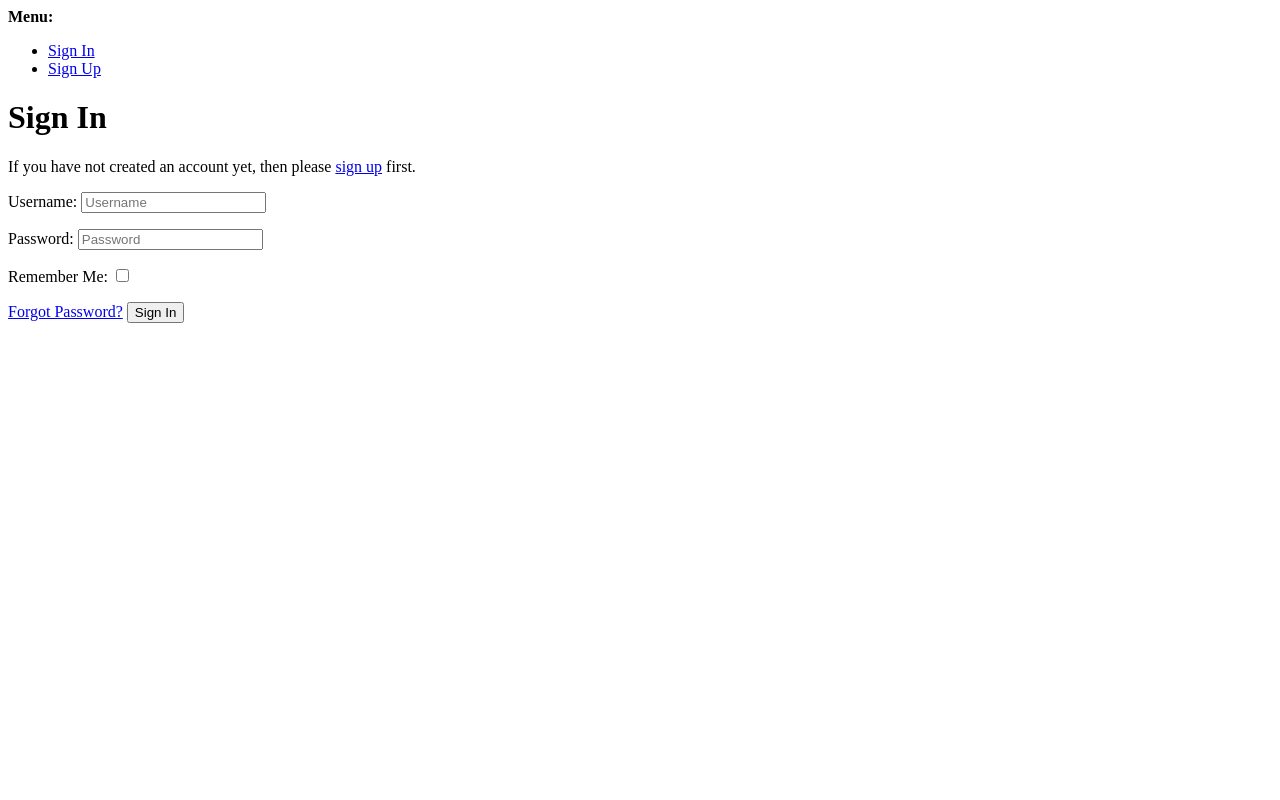
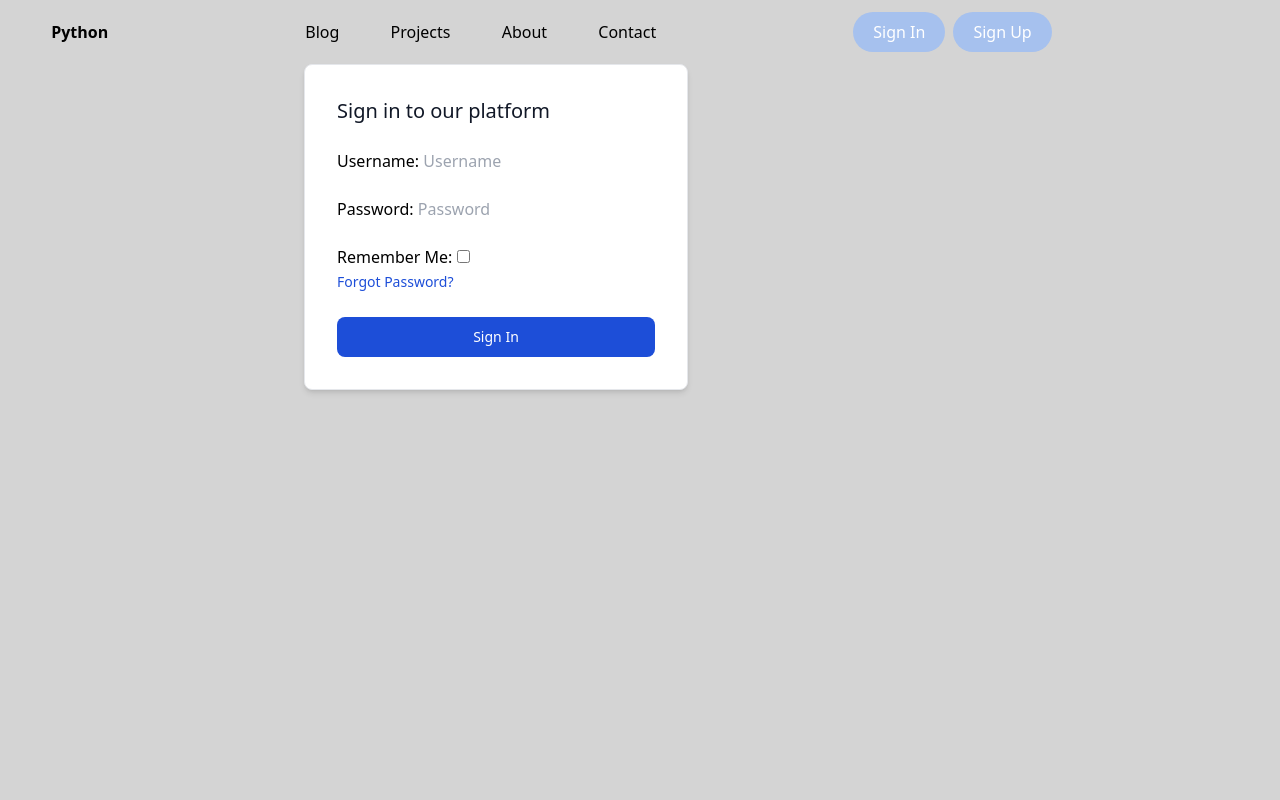
Before and after one commit to vitorkayron/django-blog, a Django app: page /accounts/login/ in a window 1280 px wide. Run offline with Django 4.2, Linux system fonts and the light colour scheme; some libraries are stand-ins or nearby versions.

Commit message:
Add login, Sign In and Sign Up pages

```diff
--- a/posts/templates/home.html
+++ b/posts/templates/home.html
@@ -7,7 +7,4 @@ Blog
 
 
 {% block content %}
-<h1 class="text-3xl font-bold underline">
-    Teste
-  </h1>
 {% endblock %}
--- a/templates/account/login.html
+++ b/templates/account/login.html
@@ -1,4 +1,4 @@
-{% extends "account/base.html" %}
+{% extends "base.html" %}
 
 {% load i18n %}
 {% load account socialaccount %}
@@ -6,41 +6,19 @@
 {% block head_title %}{% trans "Sign In" %}{% endblock %}
 
 {% block content %}
-
-<h1>{% trans "Sign In" %}</h1>
-
-{% get_providers as socialaccount_providers %}
-
-{% if socialaccount_providers %}
-<p>{% blocktrans with site.name as site_name %}Please sign in with one
-of your existing third party accounts. Or, <a href="{{ signup_url }}">sign up</a>
-for a {{ site_name }} account and sign in below:{% endblocktrans %}</p>
-
-<div class="socialaccount_ballot">
-
-  <ul class="socialaccount_providers">
-    {% include "socialaccount/snippets/provider_list.html" with process="login" %}
-  </ul>
-
-  <div class="login-or">{% trans 'or' %}</div>
-
-</div>
-
-{% include "socialaccount/snippets/login_extra.html" %}
-
-{% else %}
-<p>{% blocktrans %}If you have not created an account yet, then please
-<a href="{{ signup_url }}">sign up</a> first.{% endblocktrans %}</p>
-{% endif %}
-
-<form class="login" method="POST" action="{% url 'account_login' %}">
+    <div class="max-w-2xl mx-auto">
+      <div
+        class="bg-white shadow-md border border-gray-200 rounded-lg max-w-sm p-4 sm:p-6 lg:p-8 dark:bg-gray-800 dark:border-gray-700">
+        <h3 class="text-xl font-medium text-gray-900 dark:text-white">Sign in to our platform</h3>
+        <form class="space-y-6" method="POST" action="{% url 'account_login' %}">
           {% csrf_token %}
           {{ form.as_p }}
           {% if redirect_field_value %}
           <input type="hidden" name="{{ redirect_field_name }}" value="{{ redirect_field_value }}" />
           {% endif %}
-  <a class="button secondaryAction" href="{% url 'account_reset_password' %}">{% trans "Forgot Password?" %}</a>
-  <button class="primaryAction" type="submit">{% trans "Sign In" %}</button>
+          <a class="button secondaryAction text-sm text-blue-700 hover:underline ml-auto dark:text-blue-500" href="{% url 'account_reset_password' %}">{% trans "Forgot Password?" %}</a>
+          <button class="primaryAction w-full text-white bg-blue-700 hover:bg-blue-800 focus:ring-4 focus:ring-blue-300 font-medium rounded-lg text-sm px-5 py-2.5 text-center dark:bg-blue-600 dark:hover:bg-blue-700 dark:focus:ring-blue-800" type="submit">{% trans "Sign In" %}</button>
         </form>
-
+      </div>
+    </div>
 {% endblock %}
--- a/templates/account/logout.html
+++ b/templates/account/logout.html
@@ -5,10 +5,13 @@
 {% block head_title %}{% trans "Sign Out" %}{% endblock %}
 
 {% block content %}
+
 <h1>{% trans "Sign Out" %}</h1>
 
 <p>{% trans 'Are you sure you want to sign out?' %}</p>
 
+{% block nav %}
+{% endblock%}
 <form method="post" action="{% url 'account_logout' %}">
   {% csrf_token %}
   {% if redirect_field_value %}
@@ -17,5 +20,4 @@
   <button type="submit">{% trans 'Sign Out' %}</button>
 </form>
 
-
 {% endblock %}
--- a/templates/base.html
+++ b/templates/base.html
@@ -1,21 +1,68 @@
 {% load static %}
-
+{% load i18n %}
 
 <!DOCTYPE html>
 <html lang="pt-BR">
 <head>
     <meta charset="UTF-8">
     <meta name="viewport" content="width=device-width, initial-scale=1.0">
-    <title>
-    {% block title %}
+    <title>{% block title %}{% endblock %}</title>
 
+
+    <script src="https://cdn.tailwindcss.com"></script>
+    <script type="module" src="https://unpkg.com/ionicons@7.1.0/dist/ionicons/ionicons.esm.js"></script>
+    <script nomodule src="https://unpkg.com/ionicons@7.1.0/dist/ionicons/ionicons.js"></script>
+</head>
+<body class="bg-neutral-300 h-screen">
+    {% block nav %}
+    <header class="bg-neutral-300">
+        <nav class="flex justify-between items-center w-[92%] h-16  mx-auto">
+            <div>
+                <a href="{% url 'home' %}" w-16 cursor-pointer"><strong>Python</strong></a>
+            </div>
+            <div
+                class="nav-links duration-500 md:static absolute bg-neutral-300 md:min-h-fit min-h-[60vh] left-0 top-[-100%] md:w-auto  w-full flex items-center px-5">
+                <ul class="flex md:flex-row flex-col md:items-center md:gap-[4vw] gap-8">
+                    <li>
+                        <a class="hover:text-gray-500" href="#">Blog</a>
+                    </li>
+                    <li>
+                        <a class="hover:text-gray-500" href="#">Projects</a>
+                    </li>
+                    <li>
+                        <a class="hover:text-gray-500" href="#">About</a>
+                    </li>
+                    <li>
+                        <a class="hover:text-gray-500" href="#">Contact</a>
+                    </li>
+                    </ul>
+            </div>
+            <div class="flex items-center gap-6">
+                <ul class="flex flex-row gap-2">
+                    {% if user.is_authenticated %}
+                    <li class="bg-white border-[#a6c1ee] text-[#87acec] px-5 py-2 rounded-full hover:bg-[#87acec] hover:text-white cursor-pointer"><a href="{% url 'account_email' %}">{% trans "Change E-mail" %}</a></li>
+                    <li class="bg-white border-[#a6c1ee] text-[#87acec] px-5 py-2 rounded-full hover:bg-[#87acec] hover:text-white cursor-pointer"><a href="{% url 'account_logout' %}">{% trans "Sign Out" %}</a></li>
+                    {% else %}
+                    <li class="bg-[#a6c1ee] text-white px-5 py-2 rounded-full hover:bg-[#87acec] cursor-pointer"><a href="{% url 'account_login' %}">{% trans "Sign In" %}</a></li>
+                    <li class="bg-[#a6c1ee] text-white px-5 py-2 rounded-full hover:bg-[#87acec] cursor-pointer"><a href="{% url 'account_signup' %}">{% trans "Sign Up" %}</a></li>
+                    {% endif %}
+                </ul>
+                <ion-icon onclick="onToggleMenu(this)" name="menu" class="text-3xl cursor-pointer md:hidden"></ion-icon>
+            </div >
+            <hr>
+    </header>
     {% endblock %}
-    </title>
-    <script src="https://cdn.tailwindcss.com"></script>
-</head>
-<body>
+
     {% block content %}
+    {% endblock %}
 
-    {% endblock %}
+
+    <script>
+        const navLinks = document.querySelector('.nav-links')
+        function onToggleMenu(e){
+            e.name = e.name === 'menu' ? 'close' : 'menu'
+            navLinks.classList.toggle('top-[9%]')
+        }
+    </script>
 </body>
 </html>
```
Also changed, not shown: templates/account/signup.html (+9 -7 lines), db.sqlite3. Lines whose indentation alone changed are shown as unchanged.
